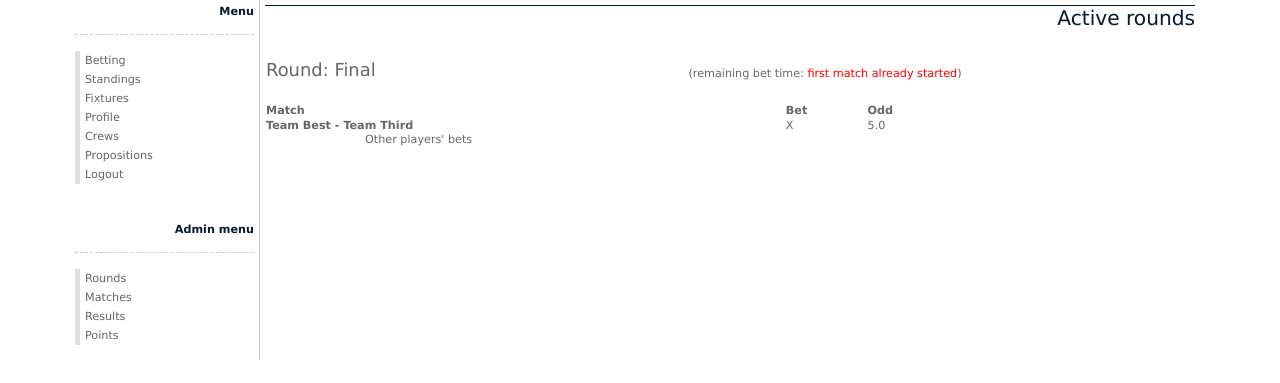
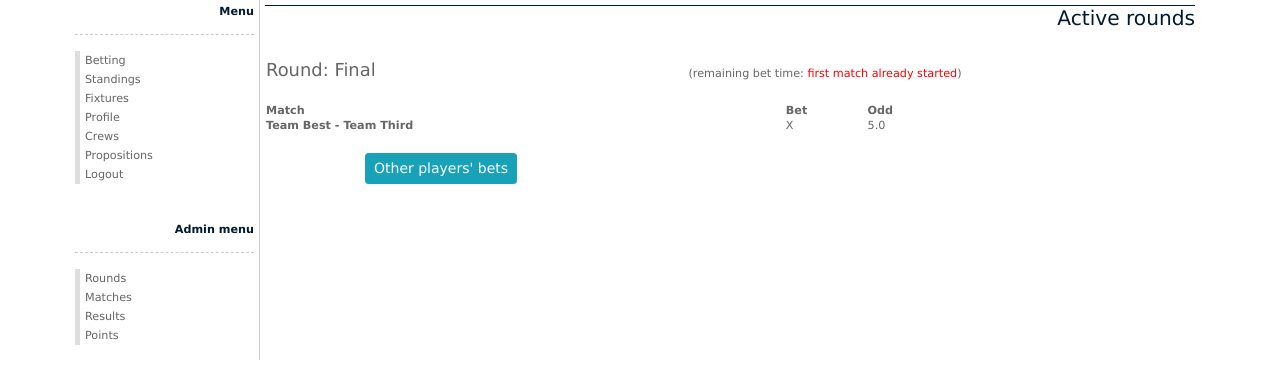
Before and after one commit to stalker314314/nasa_mala_kladionica, a Django app: page / in a window 1280 px wide. Shown: the part 90-473 px from the top of the page. Run offline with Django 3.2, Linux system fonts and the light colour scheme; a user stored in the database is signed in; data comes from the database, SQL or seed files in the repository; some libraries are stand-ins or nearby versions.

Commit message:
more fancy (bootstrap one) other player bets

```diff
--- a/nmkapp/static/css/css.css
+++ b/nmkapp/static/css/css.css
@@ -206,6 +206,7 @@ p {
 
 div.offset {
 	margin-left: 100px;
+	margin-top: 20px;
 }
 
 i.awesome {
--- a/nmkapp/templates/home.html
+++ b/nmkapp/templates/home.html
@@ -204,7 +204,7 @@ You can sign up for this 1h before first match starts latest!
 
 	{% if bet.round %}
 	<div class="offset">
-		<a href="/roundstandings/{{ bet.round.id }}">{% trans "Other players' bets" %}</a>
+		<a href="/roundstandings/{{ bet.round.id }}" class="btn btn-info btn-sm">{% trans "Other players' bets" %}</a>
 	</div>
 	{% endif %}
 
```
